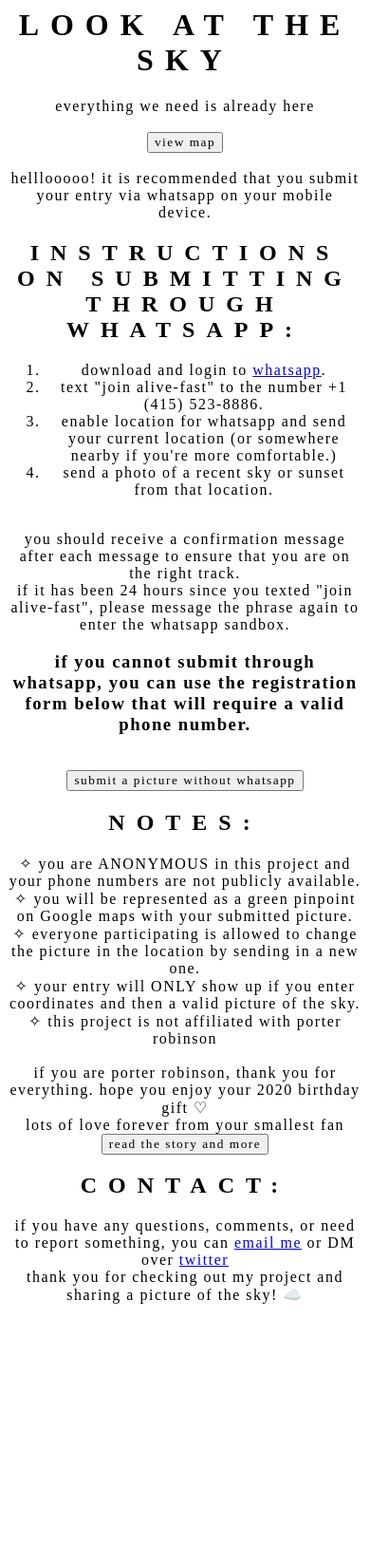
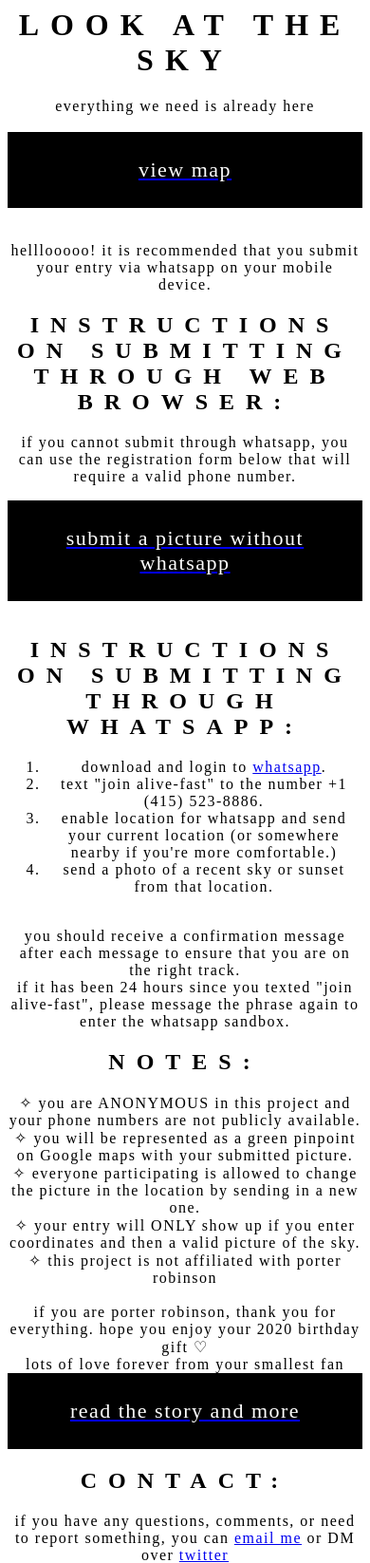
Before and after one commit to dianephan/lookatthesky, a Flask app: page / in a window 390 px wide. Shown: the top 1646 px of the page at 95% size. Before the commit the page ends 1373 px from the top, so only its background shows below. Run offline with Flask 2, Linux system fonts and the light colour scheme; parts of the project's set-up code (start-up, migrations or seed data) failed here and were passed over.

Commit message:
enlarged buttons to make it user friendly on mobile devices

```diff
--- a/static/lookatthestyles.css
+++ b/static/lookatthestyles.css
@@ -1,4 +1,4 @@
-button, p, body {
+p, body {
   text-align: justify;
   letter-spacing: 1.5px;
   text-align: center;
@@ -12,3 +12,32 @@ h2, h1{
   text-align: center;
   font-family: 'Cormorant Garamond'
 }
+
+blockquote {
+  max-width:390px;
+  text-align: center;
+  border-left: 3px solid #897860;
+  padding-left: 5px;
+  margin:0 auto;
+  width:auto;
+  display:table
+}
+
+.block {
+  display: block;
+  width: 100%;
+  border: none;
+  background-color: black;
+  color: white;
+  padding: 27px 28px;
+  font-size: 22px;
+  cursor: pointer;
+  letter-spacing: 1.5px;
+  text-align: center;
+  font-family: 'Cormorant Garamond'
+}
+
+.block:hover {
+  background-color: #ddd;
+  color: black;
+}
--- a/templates/index.html
+++ b/templates/index.html
@@ -21,13 +21,20 @@
         <br>
         <br>
         <a href="http://3.136.106.162:8080/map">
-          <button>view map</button>
+          <button class="block">view map</button>
         </a>
         <br>
       </header>
       <main>
         <br>
         helllooooo! it is recommended that you submit your entry via whatsapp on your mobile device.
+
+        <h2>instructions on submitting through web browser:</h2>
+        <p>if you cannot submit through whatsapp, you can use the registration form below that will require a valid phone number.</p>
+        <a href="http://3.136.106.162:8080/register">
+          <button class="block">submit a picture without whatsapp</button>
+        </a>
+        <br>
 
         <h2>instructions on submitting through whatsapp:</h2>
         <ol>
@@ -38,13 +45,6 @@
         </ol>
         <br>you should receive a confirmation message after each message to ensure that you are on the right track.
         <br>if it has been 24 hours since you texted "join alive-fast", please message the phrase again to enter the whatsapp sandbox.
-
-        <h3>if you cannot submit through whatsapp, you can use the registration form below that will require a valid phone number.</h3>
-        <br>
-        <a href="http://3.136.106.162:8080/register">
-          <button>submit a picture without whatsapp</button>
-        </a>
-        <br>
 
         <h2>notes:</h2>
         ✧ you are ANONYMOUS in this project and your phone numbers are not publicly available.
@@ -58,7 +58,7 @@
 
         <br>
         <a href="http://3.136.106.162:8080/story">
-          <button>read the story and more</button>
+          <button class="block">read the story and more</button>
         </a>
         <h2>contact:</h2>
         if you have any questions, comments, or need to report something, you can
```
Also changed, not shown: README.md.
